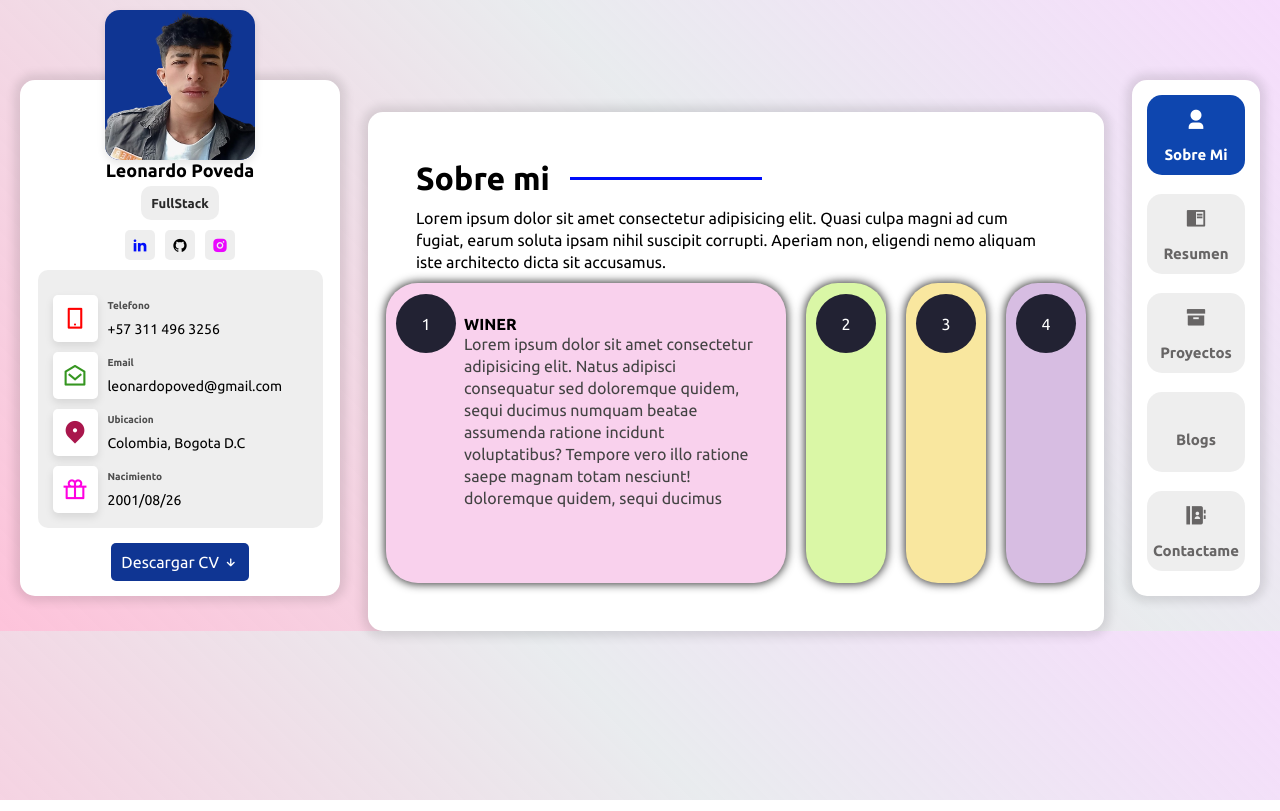
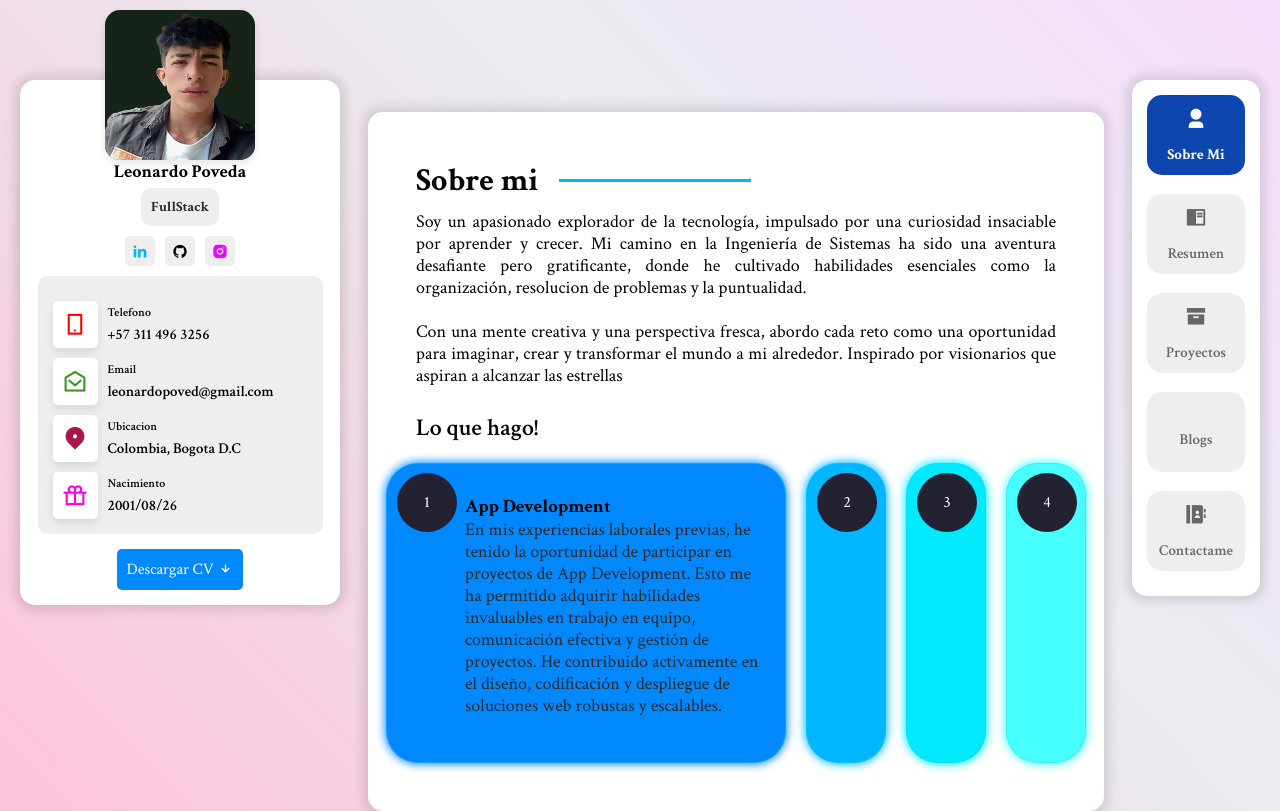
Before and after one commit to LesPov/Portafolio1, an Angular app: page /about in a window 1280 px wide. Built offline with nearby package versions, Linux system fonts and the light colour scheme; some icons are missing.

Commit message:
listo primera carta ya creada falta poner iconos  yy terminar el resto

```diff
--- a/src/app/about/about.component.css
+++ b/src/app/about/about.component.css
@@ -11,7 +11,7 @@
     width: 30%;
     height: 3px;
     margin-left: 20px;
-    background-color: #000dfa;
+    background-color: #00b6ff;
 }
 
 .section {
@@ -24,6 +24,12 @@
 .section p {
     margin-top: 10px;
     line-height: 22px;
+    font-size: 18px;
+    width: 100%;
+    /* Hacer que el texto ocupe todo el ancho disponible */
+    text-align: justify;
+    /* Justificar el texto para que se vea bien */
+
 }
 
 .wrapper {
@@ -32,7 +38,19 @@
     display: flex;
     align-items: center;
     justify-content: center;
-    margin-top: 10px;
+    margin-top: 25px;
+    flex-direction: column;
+}
+
+.subtitle {
+    display: flex;
+    justify-content: flex-start;
+    width: 100%;
+}
+
+h2 {
+    margin-bottom: 20px;
+    font-weight: 600;
 }
 
 .container {
@@ -52,7 +70,6 @@
     display: flex;
     align-items: flex-end;
     transition: .6s cubic-bezier(.28, -0.03, 0, .99);
-    box-shadow: 0px 0px 10px 1px rgba(0, 0, 0, 0.8);
 }
 
 .card>.row {
@@ -90,12 +107,12 @@
     top: 32px;
 }
 
-.description h4 {
-    text-transform: uppercase;
+.description h3 {
     color: #000;
     margin: 0;
-    /* Elimina los márgenes predeterminados */
 }
+
+
 
 .description p {
     color: #434343;
@@ -103,6 +120,14 @@
     /* Elimina los márgenes predeterminados */
     text-align: left;
     /* Alinea el texto a la izquierda */
+    font-weight: 500;
+
+}
+
+.c1 p {
+    color: #282828;
+
+
 }
 
 input {
@@ -120,17 +145,31 @@ input:checked+label .description {
 
 
 .card[for="c1"] {
-    background-color: #e012a231;
+    background-color: #0089ff;
+    box-shadow: 0px 0px 10px 1px #0089ff;
+    border: 0.5px solid #48ffff34;
+
 }
 
 .card[for="c2"] {
-    background-color: #DAF7A6;
+    background-color: #00b6ff;
+    box-shadow: 0px 0px 10px 1px #00b6ff;
+    border: 0.5px solid #00eaff2a;
+
+
 }
 
 .card[for="c3"] {
-    background-color: #F9E79F;
+    background-color: #00eaff;
+    box-shadow: 0px 0px 10px 1px #00eaff;
+    border: 0.5px solid #00b7ff35;
+
+
 }
 
 .card[for="c4"] {
-    background-color: #D7BDE2;
+    background-color: #48ffff;
+    box-shadow: 0px 0px 10px 1px #48ffff;
+    border: 0.1px solid #0088ff2f;
+
 }
--- a/src/app/about/about.component.html
+++ b/src/app/about/about.component.html
@@ -5,22 +5,33 @@
     </div>
 
     <section class="section">
-        <p>Lorem ipsum dolor sit amet consectetur adipisicing elit. Quasi culpa magni ad cum fugiat, earum soluta ipsam
-            nihil suscipit corrupti. Aperiam non, eligendi nemo aliquam iste architecto dicta sit accusamus.</p>
+        <p>Soy un apasionado explorador de la tecnología, impulsado por una curiosidad insaciable por aprender y crecer.
+            Mi camino en la Ingeniería de Sistemas ha sido una aventura desafiante pero gratificante, donde he cultivado
+            habilidades esenciales como la organización, resolucion de problemas y la puntualidad.
+            <br>
+            <br>
+            Con una mente creativa y una perspectiva fresca, abordo cada reto como una oportunidad para imaginar, crear
+            y transformar el mundo a mi alrededor. Inspirado por visionarios que aspiran a alcanzar las estrellas
+        </p>
 
 
         <div class="wrapper">
+            <div class="subtitle">
+                <h2>Lo que hago!</h2>
+            </div>
             <div class="container">
                 <input type="radio" name="slide" id="c1" checked>
                 <label for="c1" class="card">
                     <div class="row">
                         <div class="icon"> 1 </div>
 
-                        <div class="description">
-                            <h4>Winer</h4>
-                            <p>Lorem ipsum dolor sit amet consectetur adipisicing elit. Natus adipisci consequatur sed
-                                doloremque quidem, sequi ducimus numquam beatae assumenda ratione incidunt voluptatibus?
-                                Tempore vero illo ratione saepe magnam totam nesciunt! doloremque quidem, sequi ducimus
+                        <div class="description c1">
+                            <h3>App Development</h3>
+                            <p>En mis experiencias laborales previas, he tenido la oportunidad de participar en
+                                proyectos de App Development. Esto me ha permitido adquirir habilidades
+                                invaluables en trabajo en equipo, comunicación efectiva y gestión de proyectos. He
+                                contribuido activamente en el diseño, codificación y despliegue de soluciones web
+                                robustas y escalables.
                             </p>
                         </div>
                     </div>
--- a/src/app/perfil/perfil.component.css
+++ b/src/app/perfil/perfil.component.css
@@ -5,7 +5,7 @@
 
 
 .imagen {
-    background: #0f3593;
+    background: #152318;
     margin: 10px;
     position: fixed;
     z-index: 2;
@@ -52,8 +52,8 @@ h1 {
 span {
     padding: 10px;
     background: #dddddd7d;
-    font-size: 13px;
-    font-weight: 600;
+    font-size: 14px;
+    font-weight: 700;
     color: #292929;
     margin-top: 5px;
     border-radius: 10px;
@@ -85,7 +85,7 @@ span {
 
 /* linkdin*/
 .containerOne {
-    color: #000dfa;
+    color: #00b6ff;
 }
 
 /* linkdin*/
@@ -144,6 +144,8 @@ span {
     margin-top: 10px;
 }
 
+
+
 .cardperson i {
     background-color: #fff;
     padding: 10px;
@@ -176,26 +178,29 @@ span {
 }
 
 .info_person h6 {
-    font-size: 10px;
-    color: #4d4d4d;
+    font-size: 12px;
+    color: #000000;
+    font-weight: 600;
 }
 
 .info_person p {
-    font-size: 14px;
-    margin-top: 10px;
+    font-size: 15px;
+    margin-top: 5px;
     color: #000;
+    font-weight: 600;
+
 }
 
 .buttons {
     display: flex;
     justify-content: center;
-    background: #0f3593;
+    background: #0089ff;
     padding: 10px;
     border-radius: 5px;
     margin: 15px;
 }
 
-.buttons .button_flex{
+.buttons .button_flex {
     color: #fff;
     text-decoration: none;
 }
--- a/src/index.html
+++ b/src/index.html
@@ -14,8 +14,12 @@
   <link rel="stylesheet" href="https://unpkg.com/boxicons@latest/css/boxicons.min.css">
   <link href="https://cdn.jsdelivr.net/npm/remixicon@3.5.0/fonts/remixicon.css" rel="stylesheet">
   <link rel="stylesheet" href="https://unicons.iconscout.com/release/v4.0.8/css/line.css">
-  <link href="https://fonts.googleapis.com/css2?family=Ubuntu:ital,wght@0,300;0,400;0,500;0,700;1,300;1,400;1,500;1,700&display=swap" rel="stylesheet">
-
+  <link
+    href="https://fonts.googleapis.com/css2?family=Ubuntu:ital,wght@0,300;0,400;0,500;0,700;1,300;1,400;1,500;1,700&display=swap"
+    rel="stylesheet">
+  <link
+    href="https://fonts.googleapis.com/css2?family=Crimson+Text:ital,wght@0,400;0,600;0,700;1,400;1,600;1,700&display=swap"
+    rel="stylesheet">
 
 </head>
 
--- a/src/styles.css
+++ b/src/styles.css
@@ -8,6 +8,6 @@
 
 body {
     position: relative;
-    font-family: "Ubuntu", sans-serif;
+    font-family: "Crimson Text", serif;
     background-image: linear-gradient(45deg, rgba(247, 16, 109, 0.25) 0%, rgba(206, 212, 218, 0.45) 61%, rgba(218, 119, 242, 0.25) 100%);
 }
```
